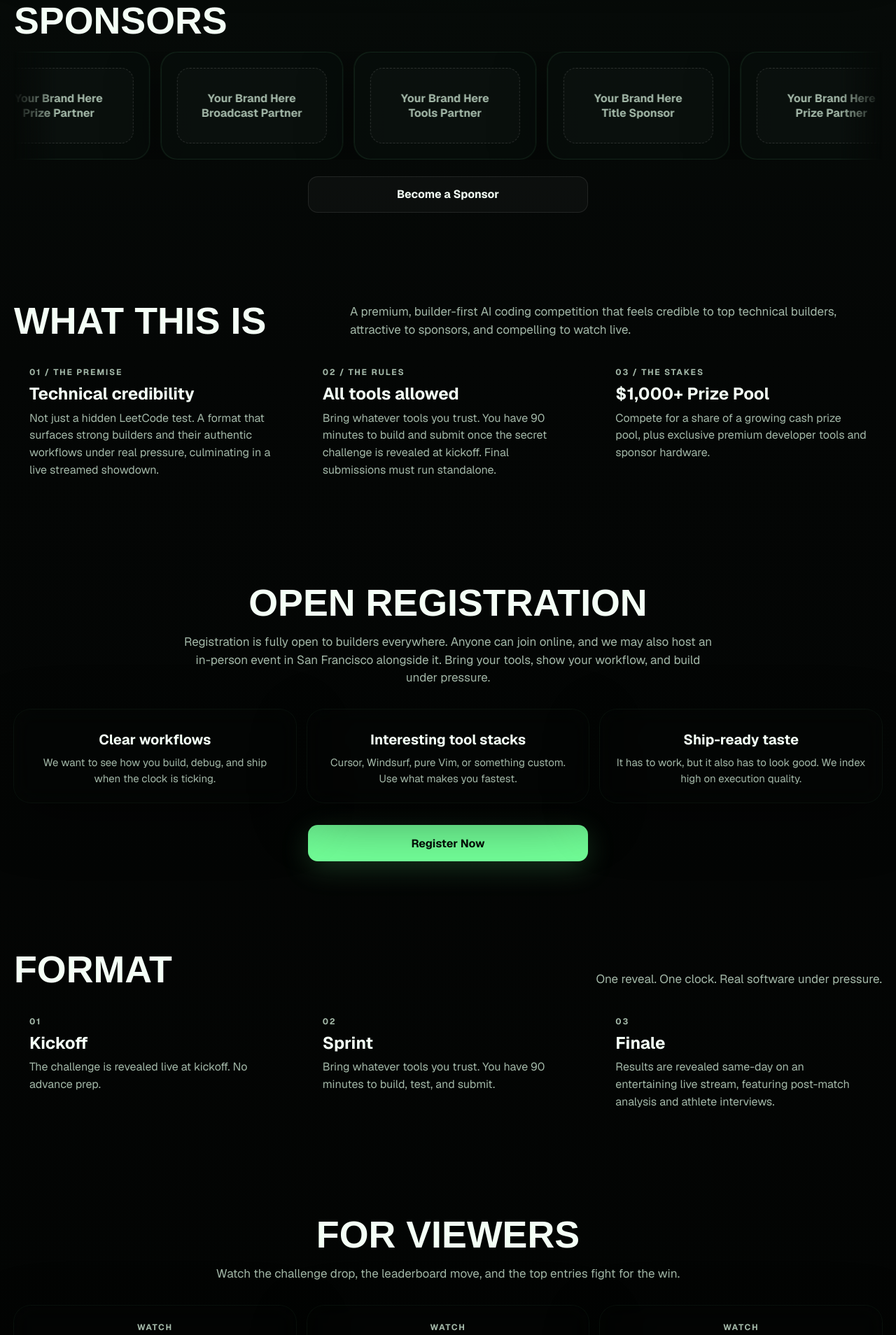
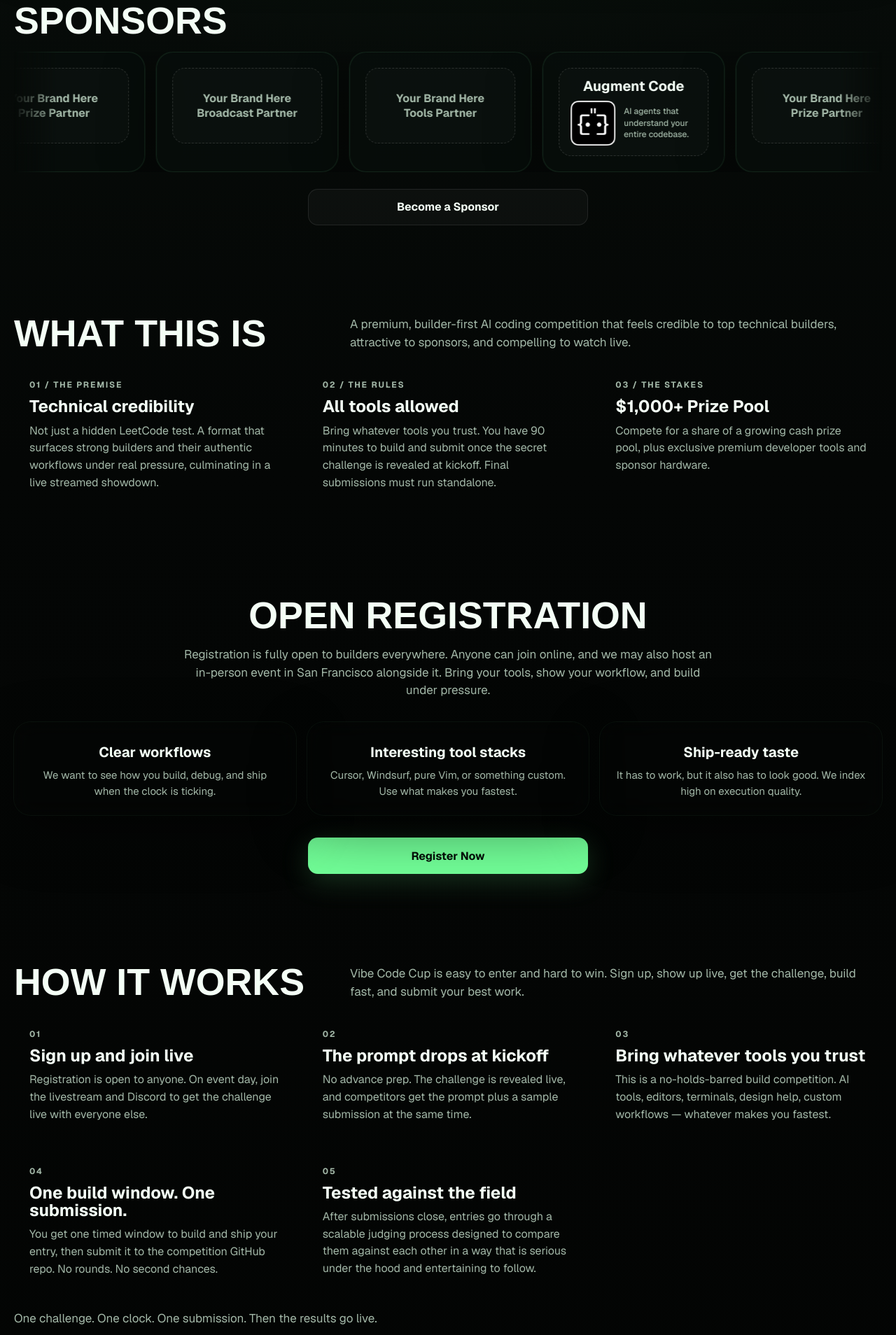
Before and after one commit to aj47/vibe-code-cup, a website: page public/index.html in a window 1280 px wide. Shown: the part 701-2609 px from the top of the page at 70% size. Drawn offline with nearby package versions, Linux system fonts and the light colour scheme; a web font is replaced by a local one.

Commit message:
Refine landing page content and add Augment sponsor card

```diff
--- a/public/index.html
+++ b/public/index.html
@@ -724,6 +724,70 @@
       background: rgba(255,255,255,0.02);
       font-weight: 700;
       padding: 14px;
+      transition: border-color .14s ease, background .14s ease;
+    }
+
+    a.sponsor-slot:hover {
+      border-color: rgba(114,255,152,0.3);
+      background: rgba(114,255,152,0.04);
+      color: var(--text);
+    }
+
+    .sponsor-slot-brand {
+      flex-direction: column;
+      gap: 10px;
+      padding: 14px 16px;
+      justify-content: center;
+      align-items: center;
+    }
+
+    .sponsor-brand-title {
+      width: 100%;
+      color: var(--text);
+      font-size: 20px;
+      line-height: 1.1;
+      text-align: center;
+    }
+
+    .sponsor-brand-row {
+      display: flex;
+      align-items: center;
+      justify-content: center;
+      gap: 12px;
+      width: 100%;
+      min-width: 0;
+    }
+
+    .sponsor-logo {
+      width: 64px;
+      max-width: 100%;
+      height: auto;
+      display: block;
+      flex-shrink: 0;
+    }
+
+    .sponsor-copy {
+      display: flex;
+      flex-direction: column;
+      gap: 4px;
+      align-items: flex-start;
+      text-align: left;
+      flex: 1;
+      min-width: 0;
+    }
+
+    .sponsor-copy strong {
+      color: var(--text);
+      font-size: 15px;
+      line-height: 1.1;
+    }
+
+    .sponsor-copy span {
+      color: var(--muted);
+      font-size: 12px;
+      line-height: 1.35;
+      font-weight: 500;
+      max-width: 120px;
     }
 
     .footer {
@@ -790,7 +854,7 @@
     <div class="container topbar-inner">
       <div class="brand"><svg class="brand-dot" viewBox="0 0 64 64" fill="none" aria-hidden="true"><path fill="#2d6c44" d="M20 14h24v6h6v10h-6v8H20v-8h-6V20h6z"/><path fill="#7be396" d="M22 18h20v16H22z"/><path fill="#eaffee" d="M24 18h10v6H24z"/><path fill="#4fa56b" d="M28 38h8v6h-8zm-6 10h20v6H22z"/><path fill="#72ff98" d="M16 22h4v6h-4zm28 0h4v6h-4z"/></svg> Vibe Code Cup</div>
       <div class="nav">
-        <a href="#format">Format</a>
+        <a href="#format">How it works</a>
         <a href="/apply-competitor.html">Register</a>
         <a href="#sponsors">Sponsors</a>
         <a href="#faq">FAQ</a>
@@ -854,15 +918,35 @@
       <div class="sponsor-marquee">
         <div class="sponsor-track">
           <!-- First set of sponsors -->
-          <div class="sponsor-box panel"><div class="sponsor-slot">Your Brand Here<br>Title Sponsor</div></div>
-          <div class="sponsor-box panel"><div class="sponsor-slot">Your Brand Here<br>Prize Partner</div></div>
-          <div class="sponsor-box panel"><div class="sponsor-slot">Your Brand Here<br>Broadcast Partner</div></div>
-          <div class="sponsor-box panel"><div class="sponsor-slot">Your Brand Here<br>Tools Partner</div></div>
+          <div class="sponsor-box panel">
+            <a href="https://augmentcode.com" target="_blank" rel="noopener noreferrer" class="sponsor-slot sponsor-slot-brand" style="text-decoration: none;">
+              <strong class="sponsor-brand-title">Augment Code</strong>
+              <div class="sponsor-brand-row">
+                <img src="/augment-logo.png" alt="Augment Code" class="sponsor-logo" />
+                <div class="sponsor-copy">
+                  <span>AI agents that understand your entire codebase.</span>
+                </div>
+              </div>
+            </a>
+          </div>
+          <div class="sponsor-box panel"><a href="/apply-sponsor.html" class="sponsor-slot" style="text-decoration: none; display: flex;">Your Brand Here<br>Prize Partner</a></div>
+          <div class="sponsor-box panel"><a href="/apply-sponsor.html" class="sponsor-slot" style="text-decoration: none; display: flex;">Your Brand Here<br>Broadcast Partner</a></div>
+          <div class="sponsor-box panel"><a href="/apply-sponsor.html" class="sponsor-slot" style="text-decoration: none; display: flex;">Your Brand Here<br>Tools Partner</a></div>
           <!-- Duplicate set for seamless looping -->
-          <div class="sponsor-box panel"><div class="sponsor-slot">Your Brand Here<br>Title Sponsor</div></div>
-          <div class="sponsor-box panel"><div class="sponsor-slot">Your Brand Here<br>Prize Partner</div></div>
-          <div class="sponsor-box panel"><div class="sponsor-slot">Your Brand Here<br>Broadcast Partner</div></div>
-          <div class="sponsor-box panel"><div class="sponsor-slot">Your Brand Here<br>Tools Partner</div></div>
+          <div class="sponsor-box panel">
+            <a href="https://augmentcode.com" target="_blank" rel="noopener noreferrer" class="sponsor-slot sponsor-slot-brand" style="text-decoration: none;">
+              <strong class="sponsor-brand-title">Augment Code</strong>
+              <div class="sponsor-brand-row">
+                <img src="/augment-logo.png" alt="Augment Code" class="sponsor-logo" />
+                <div class="sponsor-copy">
+                  <span>AI agents that understand your entire codebase.</span>
+                </div>
+              </div>
+            </a>
+          </div>
+          <div class="sponsor-box panel"><a href="/apply-sponsor.html" class="sponsor-slot" style="text-decoration: none; display: flex;">Your Brand Here<br>Prize Partner</a></div>
+          <div class="sponsor-box panel"><a href="/apply-sponsor.html" class="sponsor-slot" style="text-decoration: none; display: flex;">Your Brand Here<br>Broadcast Partner</a></div>
+          <div class="sponsor-box panel"><a href="/apply-sponsor.html" class="sponsor-slot" style="text-decoration: none; display: flex;">Your Brand Here<br>Tools Partner</a></div>
         </div>
       </div>
       <div style="text-align: center; display: flex; justify-content: center; width: 100%;">
@@ -926,25 +1010,38 @@
 
     <section id="format" class="section container">
       <div class="section-head">
-        <h2>Format</h2>
-        <p class="section-lead">One reveal. One clock. Real software under pressure.</p>
+        <h2>How it works</h2>
+        <p class="section-lead">Vibe Code Cup is easy to enter and hard to win. Sign up, show up live, get the challenge, build fast, and submit your best work.</p>
       </div>
       <div class="grid-3">
         <div class="feature">
           <div class="section-label">01</div>
-          <h3>Kickoff</h3>
-          <p>The challenge is revealed live at kickoff. No advance prep.</p>
+          <h3>Sign up and join live</h3>
+          <p>Registration is open to anyone. On event day, join the livestream and Discord to get the challenge live with everyone else.</p>
         </div>
         <div class="feature">
           <div class="section-label">02</div>
-          <h3>Sprint</h3>
-          <p>Bring whatever tools you trust. You have 90 minutes to build, test, and submit.</p>
+          <h3>The prompt drops at kickoff</h3>
+          <p>No advance prep. The challenge is revealed live, and competitors get the prompt plus a sample submission at the same time.</p>
         </div>
         <div class="feature">
           <div class="section-label">03</div>
-          <h3>Finale</h3>
-          <p>Results are revealed same-day on an entertaining live stream, featuring post-match analysis and athlete interviews.</p>
-        </div>
+          <h3>Bring whatever tools you trust</h3>
+          <p>This is a no-holds-barred build competition. AI tools, editors, terminals, design help, custom workflows — whatever makes you fastest.</p>
+        </div>
+        <div class="feature">
+          <div class="section-label">04</div>
+          <h3>One build window. One submission.</h3>
+          <p>You get one timed window to build and ship your entry, then submit it to the competition GitHub repo. No rounds. No second chances.</p>
+        </div>
+        <div class="feature">
+          <div class="section-label">05</div>
+          <h3>Tested against the field</h3>
+          <p>After submissions close, entries go through a scalable judging process designed to compare them against each other in a way that is serious under the hood and entertaining to follow.</p>
+        </div>
+      </div>
+      <div class="section-head" style="margin-top: 24px;">
+        <p class="section-lead">One challenge. One clock. One submission. Then the results go live.</p>
       </div>
 
     </section>
@@ -991,16 +1088,20 @@
       </div>
       <div class="grid-3">
         <div class="faq">
-          <h3>What do competitors win?</h3>
-          <p>We are starting with a base $1,000+ cash prize pool alongside exclusive developer gear and tools. More importantly: bragging rights and exposure in front of top technical operators.</p>
+          <h3>How do I enter?</h3>
+          <p>Sign up in advance, then join the livestream and Discord on event day when the challenge goes live.</p>
         </div>
         <div class="faq">
-          <h3>Do competitors know the challenge?</h3>
-          <p>No. The challenge is disclosed only at kickoff.</p>
+          <h3>What happens during the competition?</h3>
+          <p>The challenge is revealed live, competitors get the prompt plus a sample submission, and everyone builds against the same clock.</p>
         </div>
         <div class="faq">
-          <h3>What tools are allowed?</h3>
-          <p>All tools are allowed during the build. Final submissions still need to stand on their own.</p>
+          <h3>How am I judged?</h3>
+          <p>Entries go through a scalable judging process that compares submissions against the field. More details will be shared closer to the event.</p>
+        </div>
+        <div class="faq">
+          <h3>Are there rounds?</h3>
+          <p>No. The first Vibe Code Cup is one challenge, one build window, and one submission.</p>
         </div>
       </div>
     </section>
```
Also changed, not shown: public/augment-logo.png (added).
